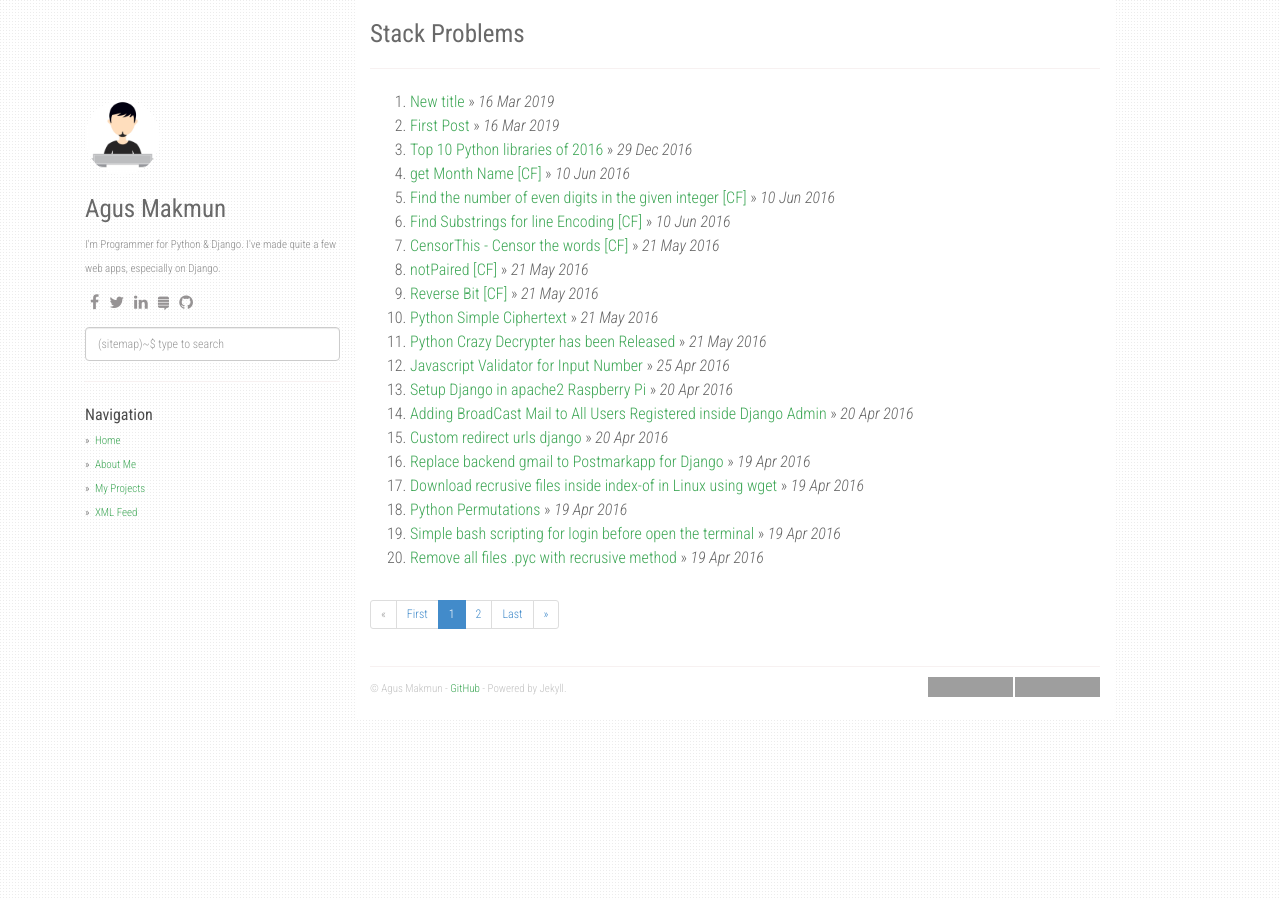
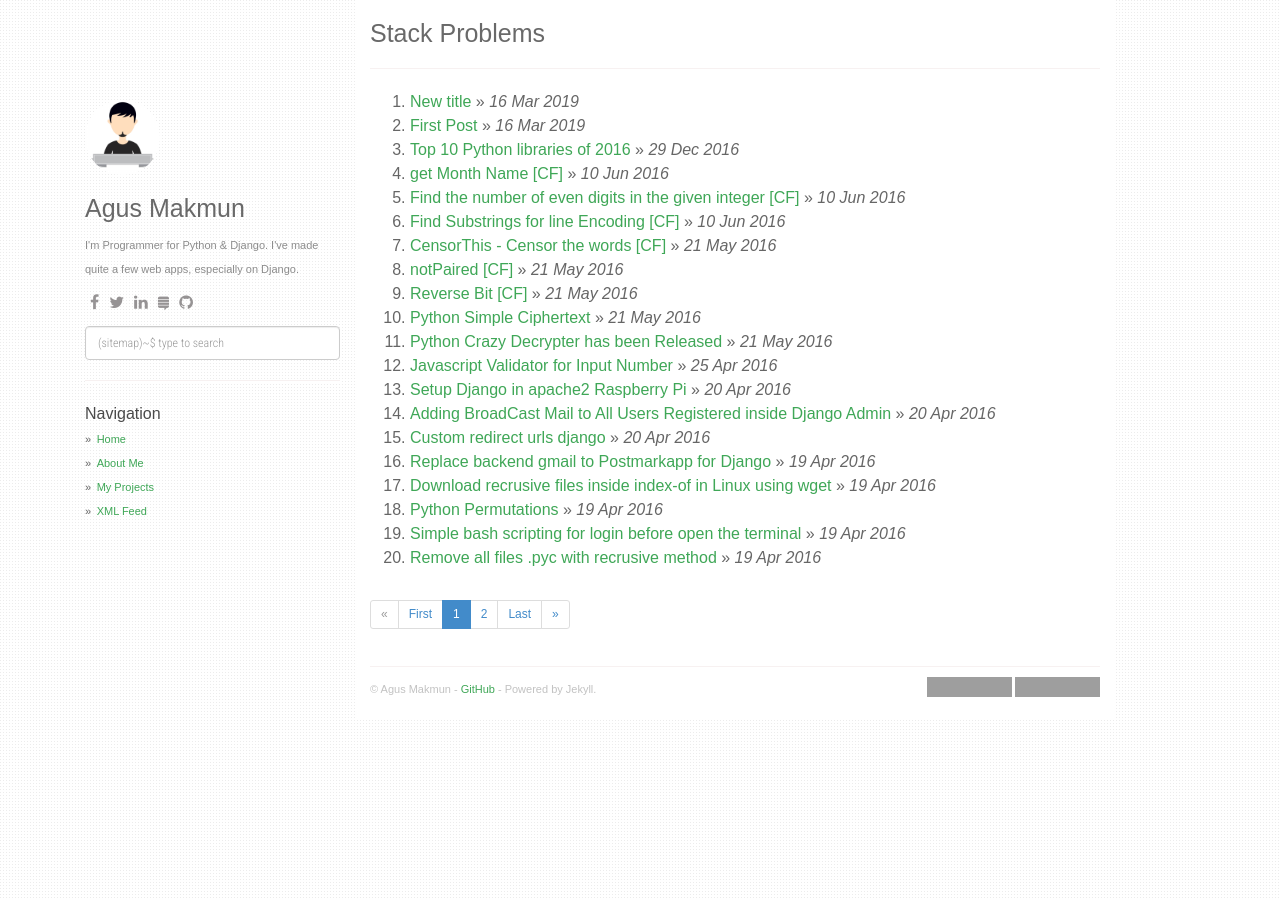
Before and after one commit to sgao24/sgao24.github.io, a Jekyll site: the page built from index.html, in a window 1280 px wide. Built offline with Jekyll 4.4.1, drawn with Linux system fonts in a browser that asks for light colours; nearby versions of some CDN libraries; the list of posts is cut into pages by our own code; grey boxes are pictures that could not be loaded.

Commit message:
font family changed

```diff
--- a/static/css/main.css
+++ b/static/css/main.css
@@ -1,5 +1,5 @@
 body {
-  font-family: "Roboto Condensed", Arial, sans-serif;
+  font-family: Arial, sans-serif;
   background: url("/static/img/subtle_dots.png");
   line-height: 1.5em;
   font-weight: 300;
```
